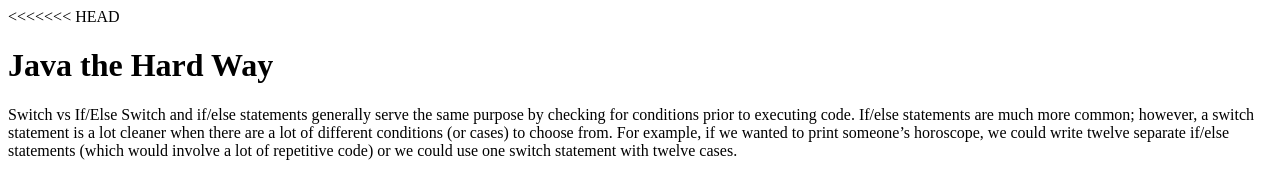
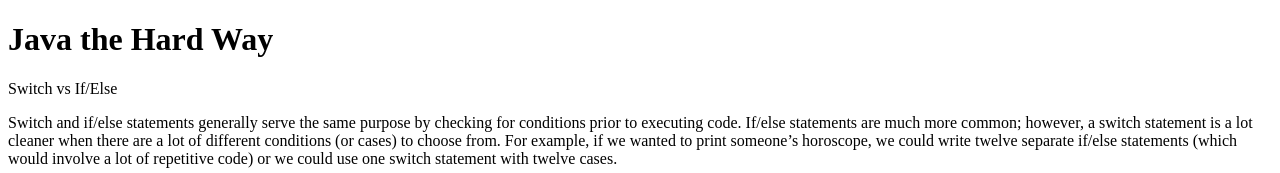
Before and after one commit to jenveigel/jenveigel.github.io, a plain HTML site: page index.html in a window 1280 px wide. Shown: the top 173 px of the page. Drawn offline with Linux system fonts and the light colour scheme.

Commit message:
18th commit

```diff
--- a/index.html
+++ b/index.html
@@ -1,4 +1,3 @@
-<<<<<<< HEAD
 <!DOCTYPE html>
 <html>
 <head>
@@ -7,17 +6,17 @@
 </head>
 <body><h1>Java the Hard Way</h1>
 
-  <p>Switch vs If/Else
+  <p>Switch vs If/Else</p>
 
-Switch and if/else statements generally serve the same purpose by checking
+
+<p>Switch and if/else statements generally serve the same purpose by checking
 for conditions prior to executing code. If/else statements are much more common;
 however, a switch statement is a lot cleaner when there are a lot of different
 conditions (or cases) to choose from. For example, if we wanted to print
 someone’s horoscope, we could write twelve separate if/else statements (which
 would involve a lot of repetitive code) or we could use one switch statement
-with twelve cases.
+with twelve cases.</p>
 
-  </p>
 	<table>
     <tr>
       <th>Blog #1</th>
```
